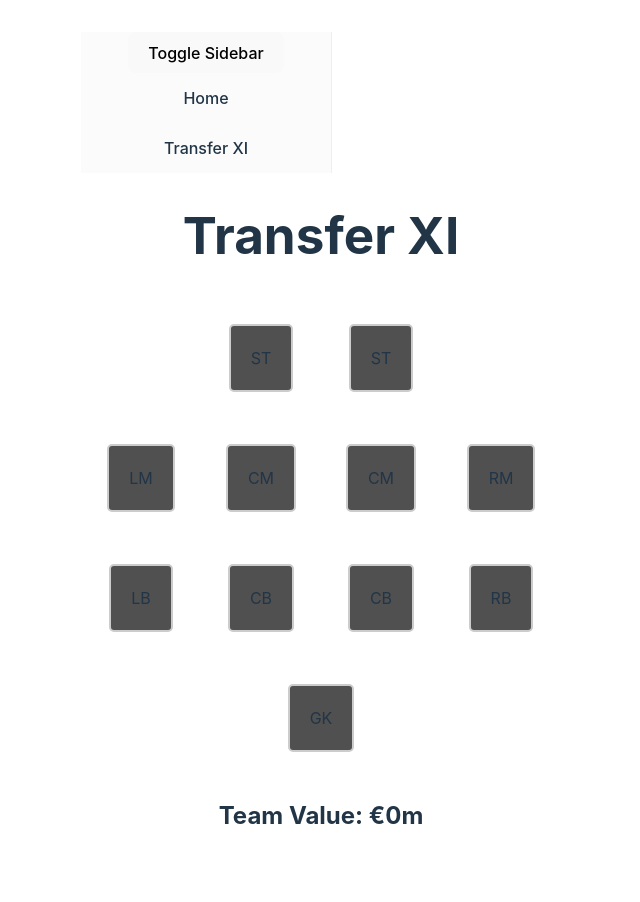
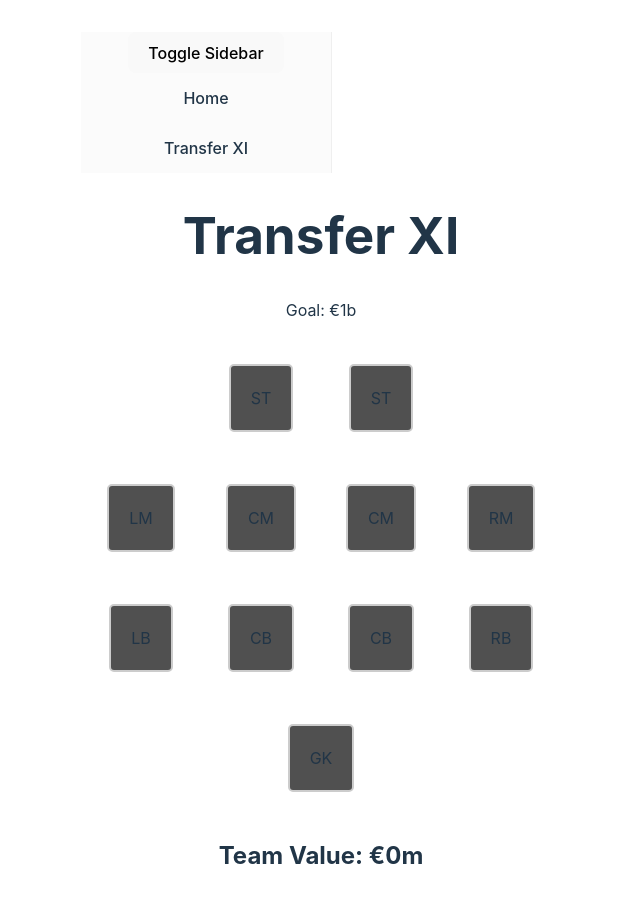
Before and after one commit to aravgoyal/footygames, a React (Vite) app: page /transferxi in a window 1280 px wide. Shown: the top 902 px of the page, without its empty margins (319-959 px from the left). Built offline with nearby package versions, Linux system fonts and the light colour scheme; no server answers.

Commit message:
eafc csv

```diff
--- a/src/pages/TransferXI.tsx
+++ b/src/pages/TransferXI.tsx
@@ -77,6 +77,7 @@ export function TransferXI() {
     return (
         <div>
             <h1>Transfer XI</h1>
+            <p>Goal: €1b</p>
             <div id="team-container">
                 <div className="position" data-position="LS">ST</div>
                 <div className="position" data-position="RS">ST</div>
```
Also changed, not shown: src/assets/eafc25top100.csv (added).
